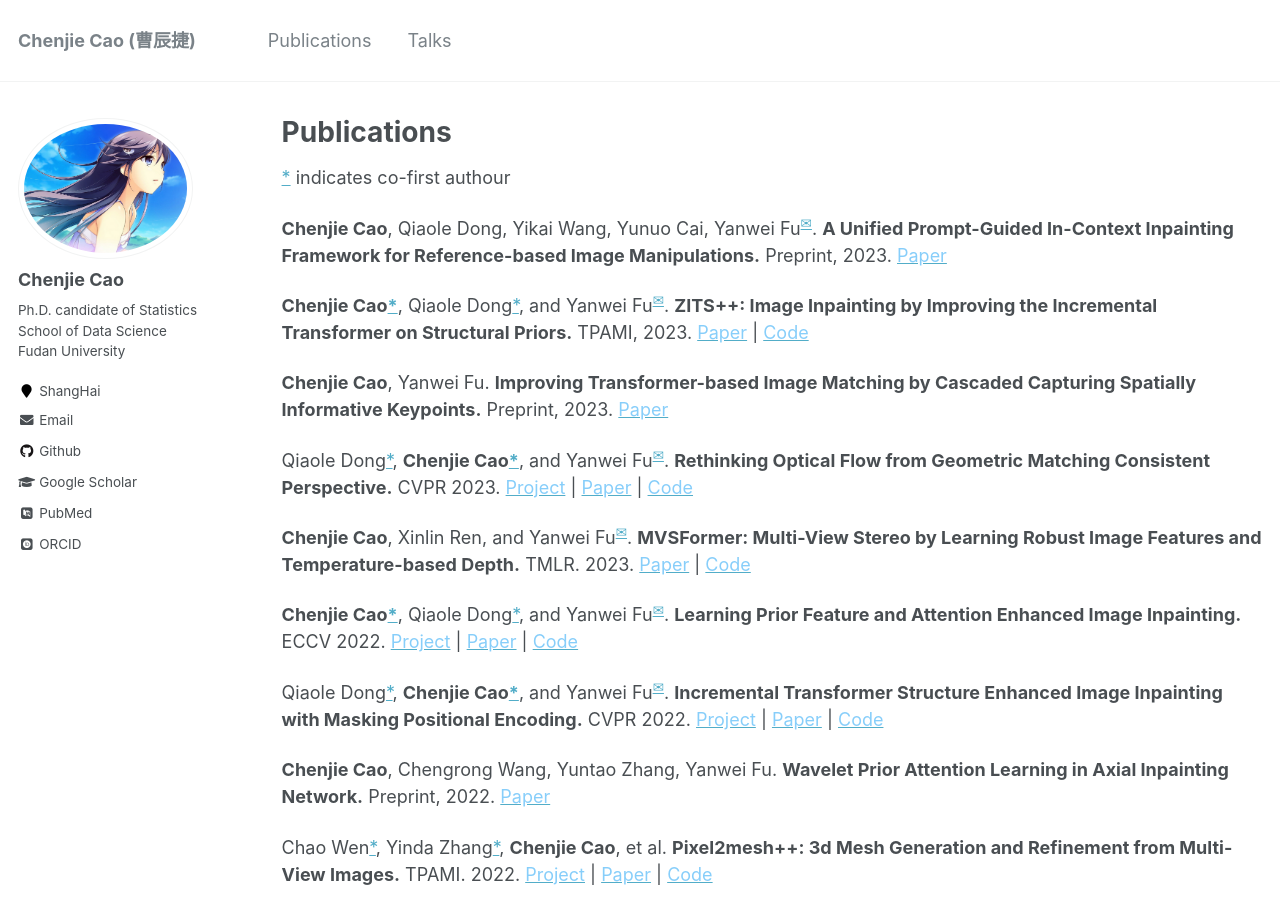
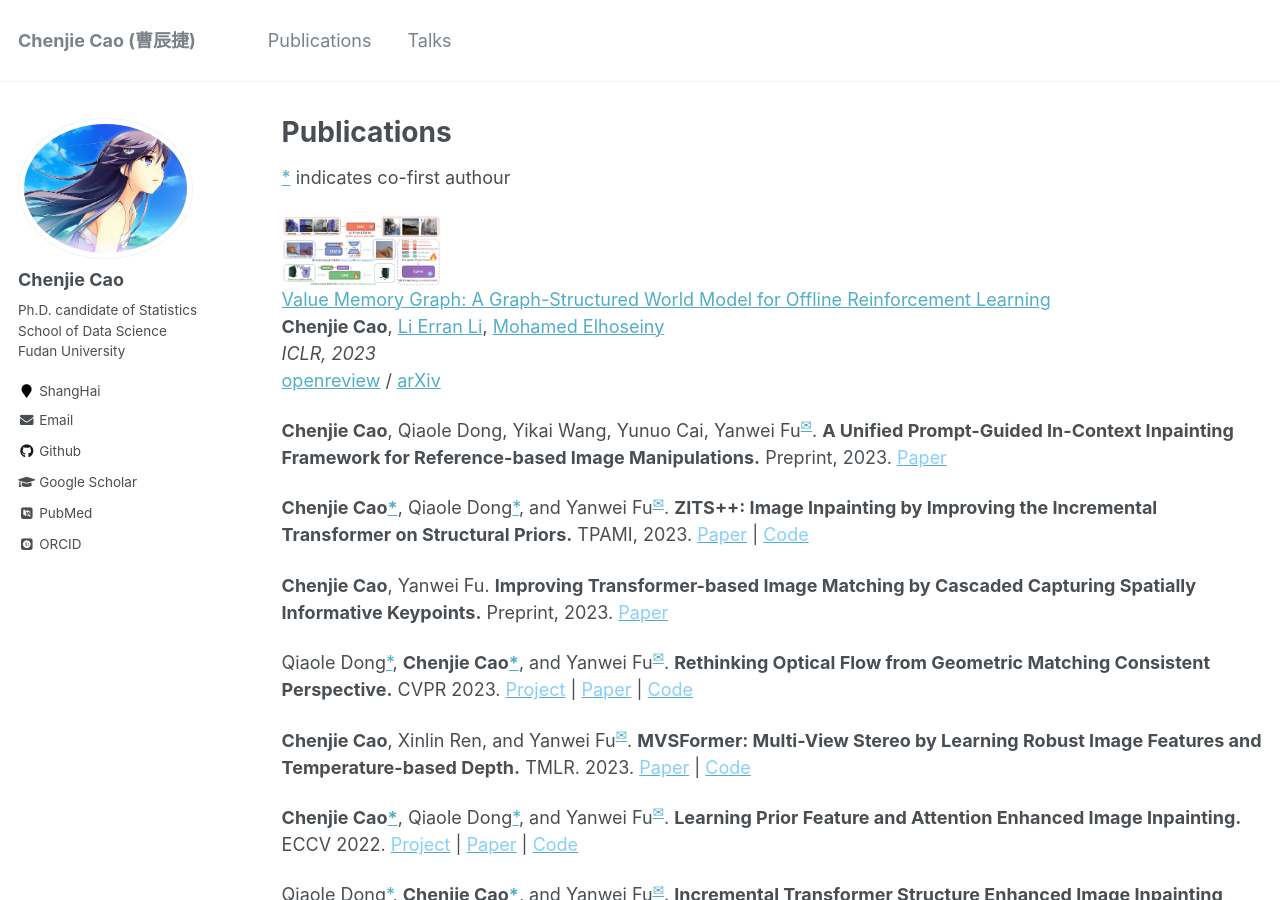
Before and after one commit to ewrfcas/ewrfcas.github.io, a Jekyll site: the page built from _pages/publications.md, in a window 1280 px wide and 900 px high. Built offline with Jekyll 4.4.1, drawn with Linux system fonts in a browser that asks for light colours; some web fonts are replaced.

Commit message:
update for some under review papers

```diff
--- a/_pages/publications.md
+++ b/_pages/publications.md
@@ -6,6 +6,29 @@ author_profile: true
 ---
 
 <a>*</a> indicates co-first authour
+
+<tr>
+    <td style="padding:20px;width:25%;vertical-align:middle">
+      <div class="one">
+        <img src='../images/PGIC_teaser.png' width="160">
+      </div>
+    </td>
+    <td style="padding:20px;width:75%;vertical-align:middle">
+      <a href="https://arxiv.org/abs/2206.04384">
+        <papertitle>Value Memory Graph: A Graph-Structured World Model for Offline Reinforcement Learning</papertitle>
+      </a>
+      <br>
+      <strong>Chenjie Cao</strong>,
+      <a href="http://www.cs.columbia.edu/~lierranli/">Li Erran Li</a>,
+      <a href="http://www.mohamed-elhoseiny.com/">Mohamed Elhoseiny</a>
+      <br>
+      <em>ICLR, 2023</em>
+      <br>
+              <a href="https://openreview.net/forum?id=UYcIheNY9Pf">openreview</a> /
+              <a href="https://arxiv.org/abs/2206.04384">arXiv</a>
+      <p></p>
+    </td>
+</tr>
 
 <b>Chenjie Cao</b>, Qiaole Dong, Yikai Wang, Yunuo Cai, Yanwei Fu<sup><a title='Corresponding author'>✉</a></sup>.
 <b>A Unified Prompt-Guided In-Context Inpainting Framework for Reference-based Image Manipulations.</b> Preprint, 2023.
```
Also changed, not shown: images/PGIC_teaser.png (added).
